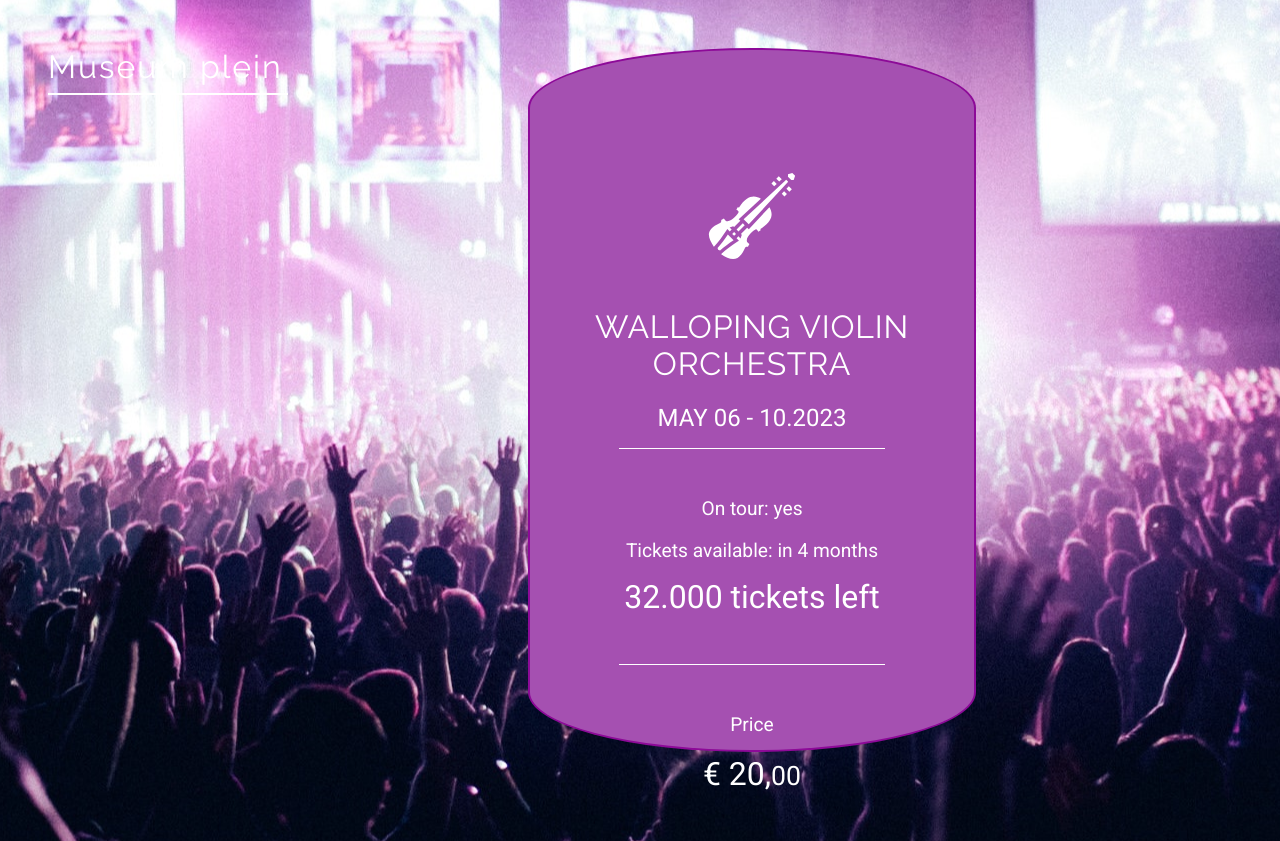
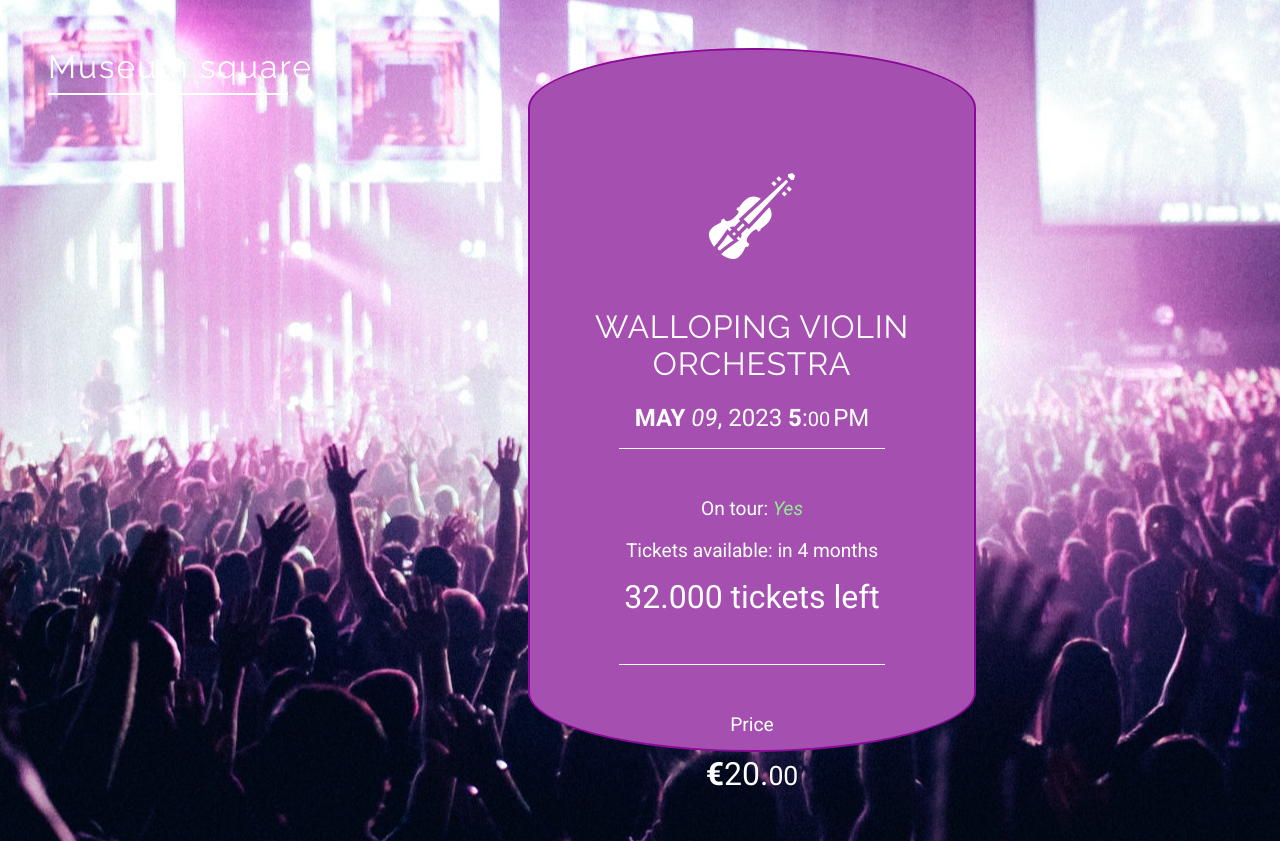
Before and after one commit to rwormsbecher/workshop-internationalization, a React (Create React App) app: page / in a window 1280 px wide. Built offline with nearby package versions, Linux system fonts and the light colour scheme.

Commit message:
finished translations text, date and numbers

```diff
--- a/src/App.tsx
+++ b/src/App.tsx
@@ -1,11 +1,24 @@
-import React from "react";
+import React, { useState } from "react";
 import { GiViolin } from "react-icons/gi";
+import {
+    FormattedDate,
+    FormattedDateParts,
+    FormattedMessage,
+    FormattedNumber,
+    FormattedNumberParts,
+    FormattedPlural,
+    FormattedRelativeTime,
+    FormattedTimeParts,
+} from "react-intl";
 
 function App() {
+    const [isOnTour, setIsOnTour] = useState<boolean>(true);
     return (
         <div id="page-container">
             <div className="col-1-container">
-                <p>Museum plein</p>
+                <p>
+                    <FormattedMessage id="home.place" defaultMessage="Museum square"></FormattedMessage>
+                </p>
                 <hr />
             </div>
 
@@ -22,18 +35,80 @@ function App() {
                     </div>
                     <div className="band-name">
                         <h1>Walloping Violin Orchestra</h1>
-                        <h2>May 06 - 10.2023</h2>
+                        <h2>
+                            <FormattedDateParts value={new Date("2023-05-9")} year="numeric" month="long" day="2-digit">
+                                {(parts) => (
+                                    <>
+                                        <b>{parts[0].value}</b>
+                                        {parts[1].value}
+                                        <i>{parts[2].value}</i>
+                                        {parts[3].value}
+                                        <span>{parts[4].value}</span>
+                                    </>
+                                )}
+                            </FormattedDateParts>
+                            &nbsp;
+                            <FormattedTimeParts value={new Date("2023-05-09T17:00:00")} hour="numeric" minute="numeric">
+                                {(parts) => {
+                                    return (
+                                        <>
+                                            <b>{parts[0]?.value}</b>
+                                            {parts[1]?.value}
+                                            <small>{parts[2]?.value}</small>
+                                            {parts[3]?.value}
+                                            {parts[4]?.value}
+                                        </>
+                                    );
+                                }}
+                            </FormattedTimeParts>
+                        </h2>
                         <hr />
                     </div>
 
                     <div className="band-body">
-                        <p className="on-tour">On tour: yes</p>
-                        <p className="tickets-available">Tickets available: in 4 months</p>
-                        <h3 className="tickets-left-number">32.000 tickets left</h3>
+                        <p className="on-tour">
+                            <FormattedMessage
+                                id="home.on.tour"
+                                defaultMessage={"On tour: <tourValue></tourValue>"}
+                                description="Notifies the user whether the band is on tour"
+                                values={{
+                                    tourValue: () => (
+                                        <>
+                                            <i className="positive">
+                                                {isOnTour && <FormattedMessage id="general.yes" defaultMessage="Yes" />}
+                                            </i>
+                                            <i className="negative">
+                                                {!isOnTour && <FormattedMessage id="general.no" defaultMessage="No" />}
+                                            </i>
+                                        </>
+                                    ),
+                                }}
+                            />
+                        </p>
+                        <p className="tickets-available">
+                            Tickets available: <FormattedRelativeTime value={+4} unit="month" />
+                        </p>
+                        <h3 className="tickets-left-number">
+                            32.000&nbsp;
+                            <FormattedPlural
+                                value={32000}
+                                one={<FormattedMessage id="home.one.ticket" defaultMessage="ticket" />}
+                                other={<FormattedMessage id="home.many.ticket" defaultMessage="tickets" />}
+                            />
+                        </h3>
                         <hr />
                         <p className="price">Price</p>
                         <h4>
-                            &euro; 20,<small>00</small>
+                            <FormattedNumberParts style="currency" value={20} currency="eur">
+                                {(parts) => (
+                                    <>
+                                        <b>{parts[0]?.value}</b>
+                                        {parts[1]?.value}
+                                        {parts[2]?.value}
+                                        <small>{parts[3]?.value}</small>
+                                    </>
+                                )}
+                            </FormattedNumberParts>
                         </h4>
                     </div>
                 </div>
--- a/src/i18n/lang/en.ts
+++ b/src/i18n/lang/en.ts
@@ -1,3 +1,10 @@
 export const englishTranslation = {
     "home.place": "Museum square",
+    "home.on.tour": "On tour: <tourValue></tourValue>",
+
+    "home.one.ticket": "ticket left",
+    "home.many.ticket": "tickets left",
+
+    "general.yes": "Yes",
+    "general.no": "No",
 };
--- a/src/i18n/lang/nl.ts
+++ b/src/i18n/lang/nl.ts
@@ -1,3 +1,10 @@
 export const dutchTranslation = {
     "home.place": "Musemplein",
+    "home.on.tour": "Op tournee: <tourValue></tourValue>",
+
+    "home.one.ticket": "kaart beschikbaar",
+    "home.many.ticket": "kaartjes beschikbaar",
+
+    "general.yes": "Ja",
+    "general.no": "Nee",
 };
--- a/src/index.tsx
+++ b/src/index.tsx
@@ -8,7 +8,7 @@ import { translationSets } from "./i18n";
 const root = ReactDOM.createRoot(document.getElementById("root") as HTMLElement);
 root.render(
     <React.StrictMode>
-        <IntlProvider locale={navigator.language} defaultLocale={navigator.language} messages={translationSets.en}>
+        <IntlProvider locale={"en-us"} defaultLocale={"en-us"} messages={translationSets.en}>
             <App />
         </IntlProvider>
     </React.StrictMode>
```
